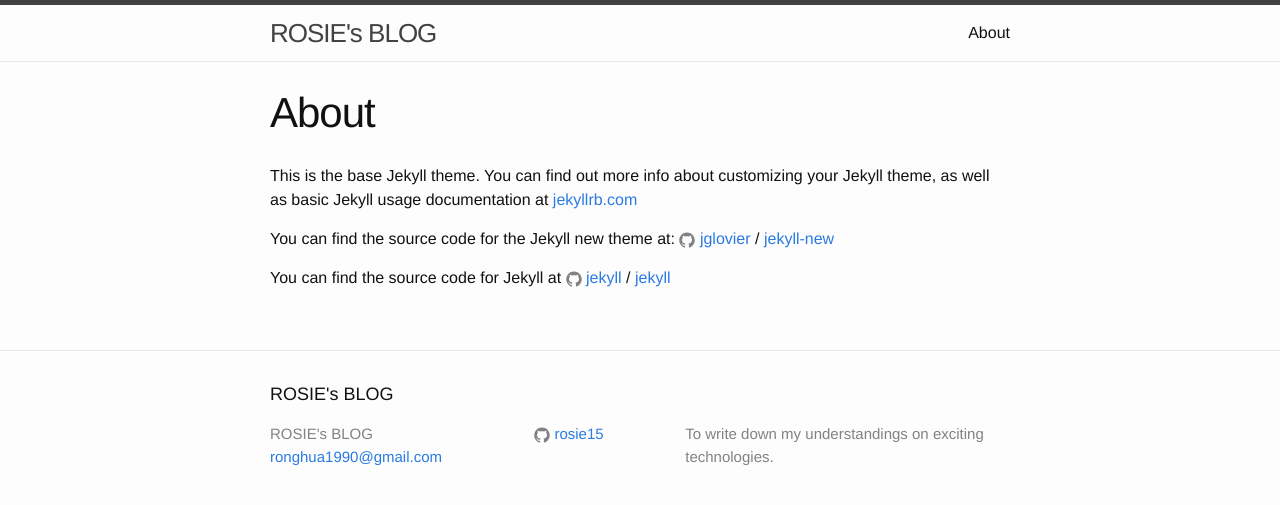
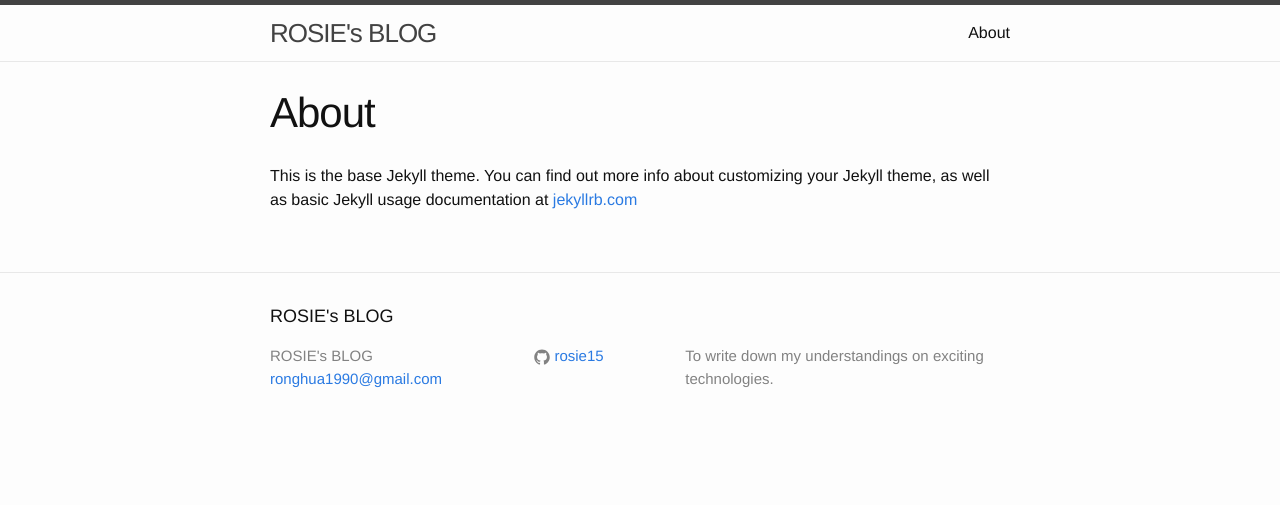
Before and after one commit to rosie15/rosie15.github.com, a Jekyll site: the page built from about.md, in a window 1280 px wide. Shown: the top 505 px of the page. Built offline with Jekyll 4.4.1, drawn with Linux system fonts in a browser that asks for light colours.

Commit message:
Initialize

```diff
--- /dev/null
+++ b/_includes/sidebar.html
@@ -0,0 +1,6 @@
+<div class="page-sidebar">
+  <h2>Here is the sidebar</h2>
+  {% for post in site.posts %}
+    <a class="page-link" >{{ post.categories.first }}</a>
+  {% endfor %}
+</div>
--- a/_posts/2016-08-02-welcome-to-jekyll.markdown
+++ b/_posts/2016-08-02-welcome-to-jekyll.markdown
@@ -10,13 +10,13 @@
 
 Jekyll also offers powerful support for code snippets:
 
-{% highlight ruby %}
+~~~ruby
 def print_hi(name)
   puts "Hi, #{name}"
 end
 print_hi('Tom')
 #=> prints 'Hi, Tom' to STDOUT.
-{% endhighlight %}
+~~~
 
 Check out the [Jekyll docs][jekyll-docs] for more info on how to get the most out of Jekyll. File all bugs/feature requests at [Jekyll’s GitHub repo][jekyll-gh]. If you have questions, you can ask them on [Jekyll Talk][jekyll-talk].
 
--- a/about.md
+++ b/about.md
@@ -5,11 +5,3 @@
 ---
 
 This is the base Jekyll theme. You can find out more info about customizing your Jekyll theme, as well as basic Jekyll usage documentation at [jekyllrb.com](http://jekyllrb.com/)
-
-You can find the source code for the Jekyll new theme at:
-{% include icon-github.html username="jglovier" %} /
-[jekyll-new](https://github.com/jglovier/jekyll-new)
-
-You can find the source code for Jekyll at
-{% include icon-github.html username="jekyll" %} /
-[jekyll](https://github.com/jekyll/jekyll)
--- a/index.html
+++ b/index.html
@@ -14,6 +14,7 @@
         <h2>
           <a class="post-link" href="{{ post.url | prepend: site.baseurl }}">{{ post.title }}</a>
         </h2>
+
       </li>
     {% endfor %}
   </ul>
```
Also changed, not shown: other parts of _posts/2016-08-02-welcome-to-jekyll.markdown (+1 -1 lines), _posts/2016-08-02-git.markdown (added, +8 -0 lines).
